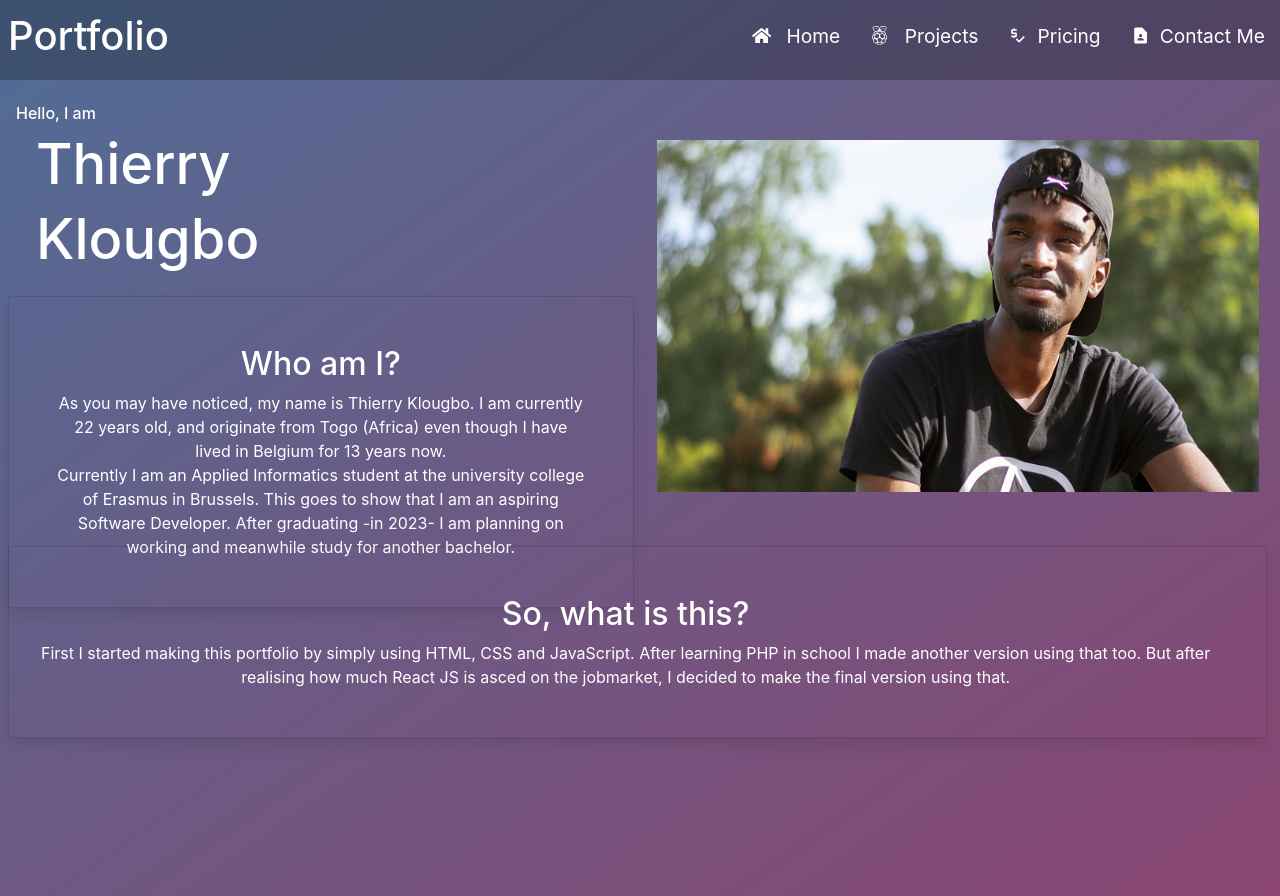
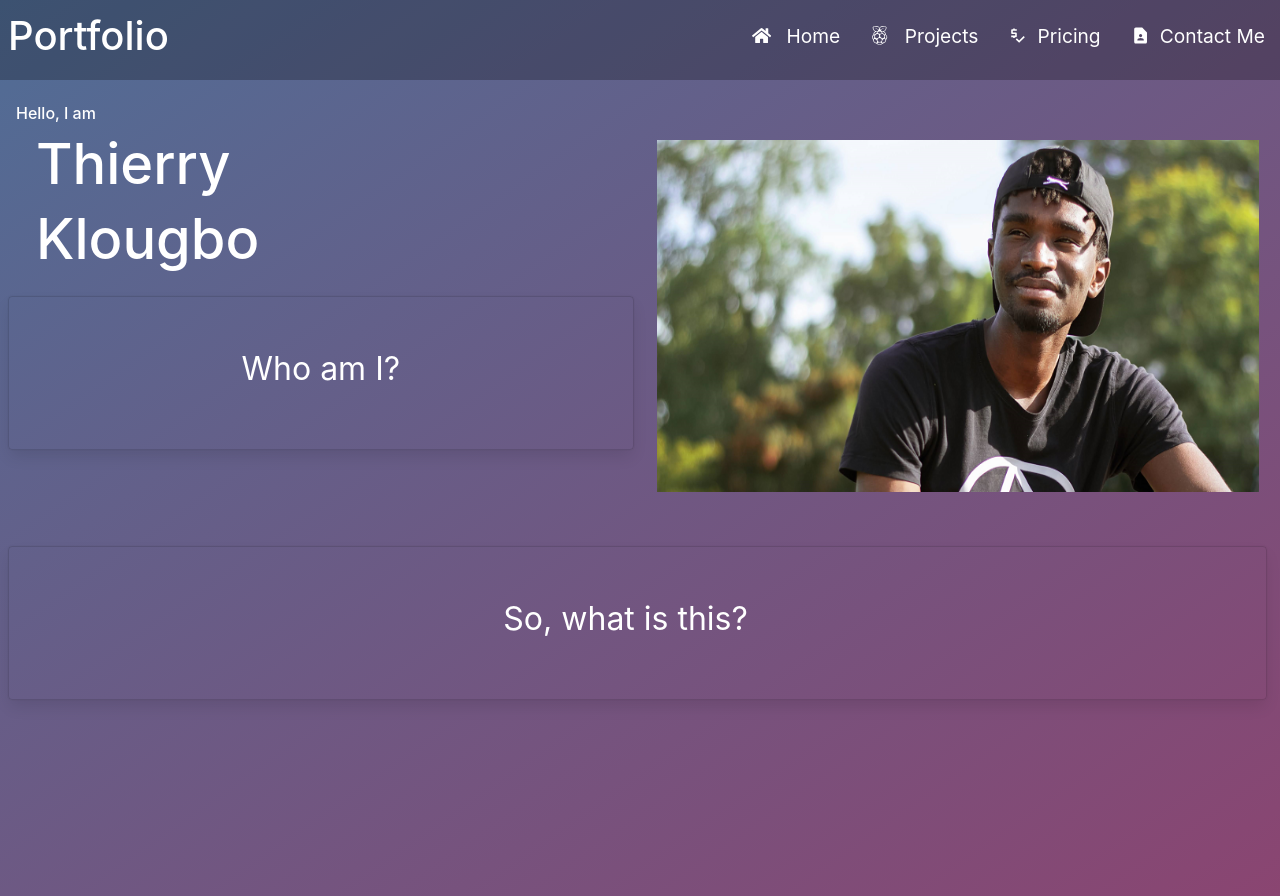
Before and after one commit to Theirry/Theirry.github.io, a React (Create React App) app: page / in a window 1280 px wide. Built offline with nearby package versions, Linux system fonts and the light colour scheme.

Commit message:
BREAKING: animatie op Frontpage.js

```diff
--- a/package.json
+++ b/package.json
@@ -9,6 +9,7 @@
     "bootstrap": "^5.1.3",
     "bulma": "^0.9.3",
     "dotenv": "^10.0.0",
+    "framer-motion": "4.1.17",
     "react": "^17.0.2",
     "react-bootstrap-validation": "^0.1.11",
     "react-dom": "^17.0.2",
--- a/src/Frontpage.css
+++ b/src/Frontpage.css
@@ -74,3 +74,20 @@ h1.introduction{
     background-color: rgba(0, 0, 0, 0);
     color: white;
 }
+
+/**Hovering cards**/
+.hoveredCard{
+    background: linear-gradient(to top left, #506d96  0%, #8a4571 100%);
+    color: white;
+    border: 1px solid #000000;
+
+    position: absolute;
+    top:0;
+    bottom:0;
+    left:0;
+    right:0;
+
+    height: fit-content;
+    width: 50em;
+    margin: auto;
+}
--- a/src/Frontpage.js
+++ b/src/Frontpage.js
@@ -1,7 +1,28 @@
 
-import React from 'react';
-import  {Button, Card}  from 'react-bootstrap';
+import React, {useState} from 'react';
+import {Button, Card}  from 'react-bootstrap';
+import {AnimatePresence, motion} from 'framer-motion'
 import "./Frontpage.css";
+
+const card1= {
+    "id": "card1",
+    "class": "whoIAm",
+    "title": "Who am I?",
+    "text": "As you may have noticed, my name is Thierry Klougbo. I am currently 22 years old, and originate from Togo (Africa) " +
+                "\n even though I have lived in Belgium for 13 years now. \n" + <br/> +"\n" +
+       "Currently I am an Applied Informatics student at the university college of Erasmus in Brussels. This goes to show that I am an aspiring \n"+
+       "Software Developer. \n"+
+       "After graduating -in 2023- I am planning on working and meanwhile study for another bachelor."
+}
+const card2 = {
+    "id": "card2",
+    "title": "So, what is this?",
+    "class": "whatIsThis",
+    "text": "At first I started making this portfolio by simply using HTML, CSS and JavaScript. After learning PHP in school\n" +
+        "                        I made another version using that too. But after realising how much React JS is asced on the jobmarket, I decided to make the final version using\n" +
+        "                            that."
+}
+ const cardContent = [card1, card2]
 
 
 function getAge(dateString) {
@@ -15,7 +36,12 @@ function getAge(dateString) {
     return age;
 }
 
-function frontpage(){
+function Frontpage(){
+
+    const [selectedId, setSelectedId] = useState("")
+    const [title, setTitle] = useState("")
+    const [itemClass, setItemClass] = useState("")
+    const [content, setContent] = useState("")
 
     return(
         <div className="frontPage">
@@ -27,34 +53,41 @@ function frontpage(){
                     <h1 className={"introduction"} >Klougbo</h1>
                 </div>
 
-                <Card  className="card-body card whoIAm">
+                {cardContent.map(item => (
+                    <motion.div  id={item.id} layoutId={item.id} className={"card-body card " + item.class}
+                                 onClick={() => {
+                        setTitle(item.title);
+                        setContent(item.text);
+                        setItemClass(item.class);
+                        setSelectedId(item.id);
 
-                        <Card.Title className="card-title">Who am I?</Card.Title>
-                        <p className="card-text">As you may have noticed, my name is Thierry Klougbo. I am currently 22 years old, and originate from Togo (Africa)
-                            even though I have lived in Belgium for 13 years now.
-                            <br/>
-                            Currently I am an Applied Informatics student at the university college of Erasmus in Brussels. This goes to show that I am an aspiring
-                            Software Developer.
-                            After graduating -in 2023- I am planning on working and meanwhile study for another bachelor.
-                        </p>
-                        {/*<Card.Link href="https://www.linkedin.com/in/thierry-klougbo-880b071b1/" target="_blank" className="btn btn-primary" style={{width:'10%', padding:'0'}}>
-                            <FaLinkedin style={{height:'2em', width:'2em'}}/>
-                        </Card.Link>*/}
-                </Card>
+                    }}>
+                        <motion.div className="card-title">{item.title}</motion.div>
+                    </motion.div>
+                ))}
 
-                <div className={"pictureMe"}>
+                <div className={"pictureMe"}/>
+                {/*animate={{x: [0,100,0]}} transition={{ease: "easeOut", duration:1}}*/}
+                <AnimatePresence>
+                    {selectedId && (
+                        <motion.div  id={selectedId} layoutId={selectedId} className={"card-body card hoveredCard"}
+                                     initial={{ opacity: 0}}
+                                     animate={{ opacity: 1}}
+                                     exit={{ opacity: 0}}
+                        >
+                            <motion.div className="card-title">{title}</motion.div>
+                            <motion.p className="card-text">{content}</motion.p>
+                            <motion.button onClick={() => setSelectedId(null)} />
+                        </motion.div>
+                    )}
+                </AnimatePresence>
+            </div>
 
-                </div>
 
-                <Card className="card-body card whatIsThis">
-                        <Card.Title className="card-title">So, what is this?</Card.Title>
-                        <p className="card-text">First I started making this portfolio by simply using HTML, CSS and JavaScript. After learning PHP in school
-                        I made another version using that too. But after realising how much React JS is asced on the jobmarket, I decided to make the final version using
-                            that.</p>
-                </Card>
-            </div>
         </div>
+
+
     )
 }
 
-export default frontpage;
+export default Frontpage;
--- a/src/Pricing.js
+++ b/src/Pricing.js
@@ -1,7 +1,8 @@
 
 import React, {useRef, useState} from 'react';
 import {MdOutlineArrowBackIosNew, MdOutlineArrowForwardIos, MdEuro} from "react-icons/md"
-import  {Button, Card}  from 'react-bootstrap';
+import {Button, Card}  from 'react-bootstrap';
+import {motion} from 'framer-motion';
 import "./Pricing.css"
 
 // Freelance front-end dev: https://sanderlangendoen.nl/tarieven-freelance-frontend-ontwikkelaar/
```
Also changed, not shown: 2 other files (tests, documents, lock files or other folders).
